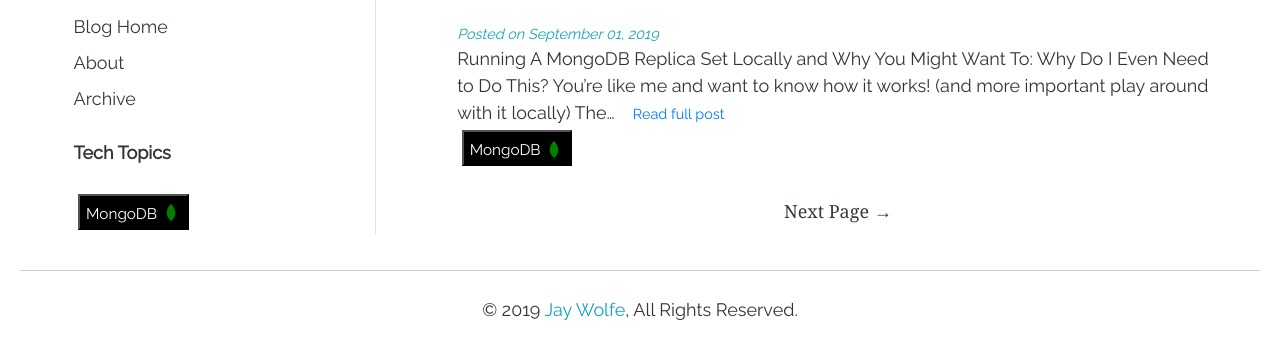
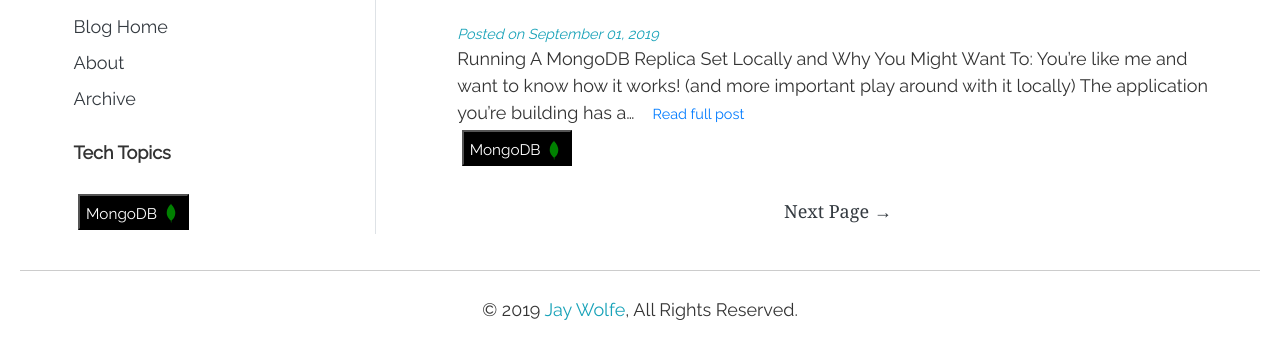
Before and after one commit to wolfejw86/jay-wolfe-dev-blog, a Gatsby site: page / in a window 1280 px wide. Shown: the part 443-800 px from the top of the page. Built offline with nearby package versions, Linux system fonts and the light colour scheme; Gatsby itself is replaced by a stand-in of ours; some packages are replaced by stand-ins of ours.

Commit message:
small typo

```diff
--- a/content/blog/running-a-local-replica-set/index.md
+++ b/content/blog/running-a-local-replica-set/index.md
@@ -5,9 +5,7 @@ published: true
 date: "2019-09-01"
 ---
 
-Running A MongoDB Replica Set Locally and Why You Might Want To:
-
-Why Do I Even Need to Do This?
+**Running A MongoDB Replica Set Locally and Why You Might Want To:**
 
 - You’re like me and want to know how it works! (and more important play around with it locally)
 - The application you’re building has a requirement to use change streams
```
